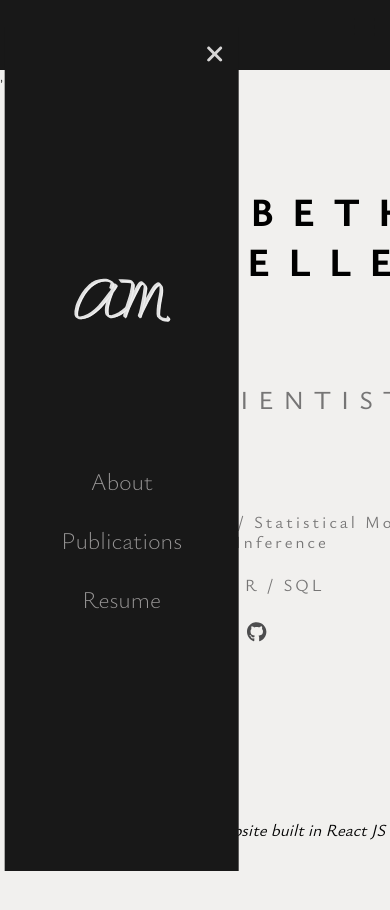
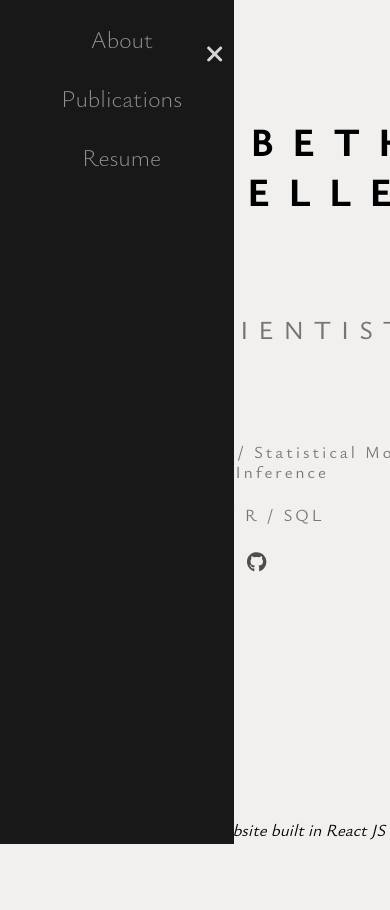
Before and after one commit to aam3/Personal_Website, a React (Create React App) app: page / in a window 390 px wide. Shown: the top 910 px of the page. After the commit the page ends 844 px from the top, so only its background shows below. Built offline with nearby package versions, Linux system fonts and the light colour scheme.

Commit message:
added flex display for nav

```diff
--- a/src/components/Sidebar/index.scss
+++ b/src/components/Sidebar/index.scss
@@ -119,9 +119,6 @@
   @media screen and (max-width: 1200px) {
     .nav-bar {
       justify-content: flex-end;
-
-      nav {
-        // display: none;
       position: fixed;
       top: 0;
       left: 0;
@@ -133,6 +130,12 @@
       align-items: center;
       // padding-top: 10px;
       z-index: 4;
+
+      nav {
+        // display: none;
+        display: flex;
+        justify-content: center;
+        align-items: center;
 
         &.mobile-show {
           display: block;
@@ -148,7 +151,7 @@
         }
 
         .logo-link {
-          margin: 0 0 0px 0;
+          margin: 0 0 -100px 0;
           padding: 0;
           width: 100%;
           text-align: center;
```
Lines whose indentation alone changed are shown as unchanged.
